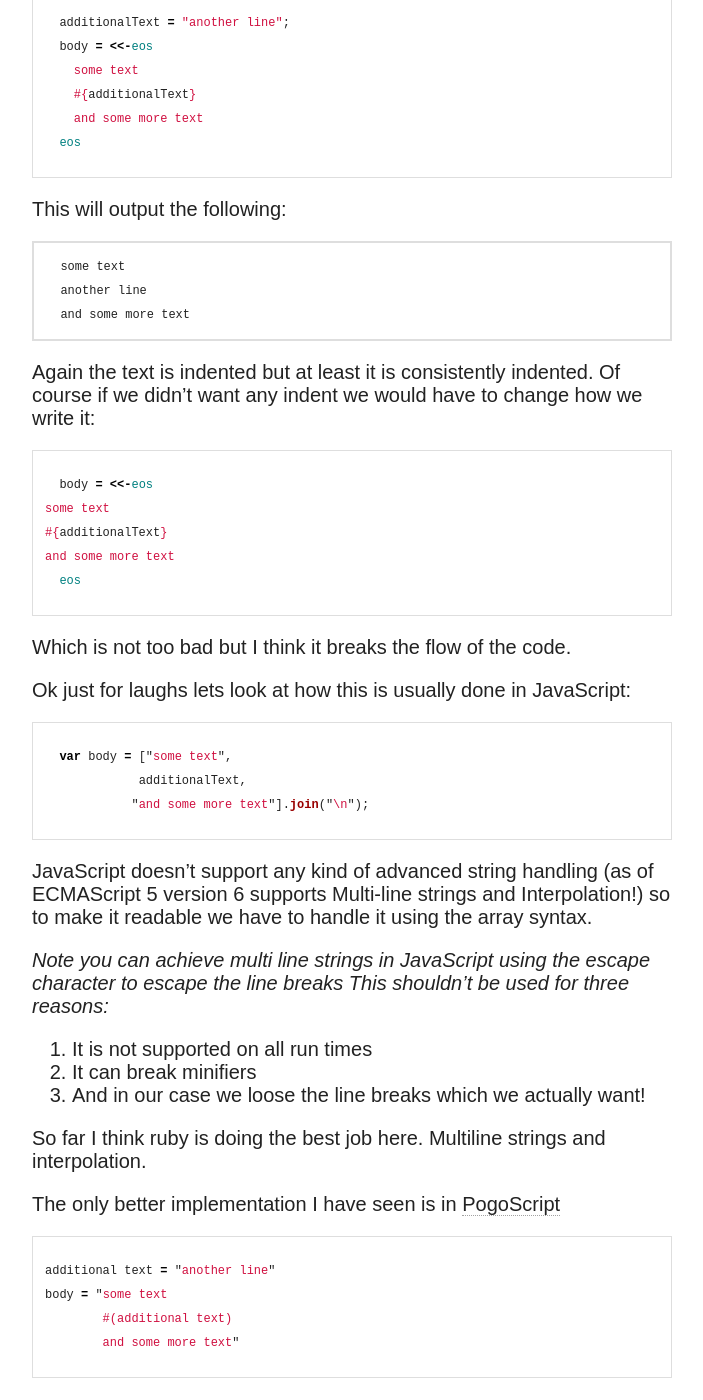
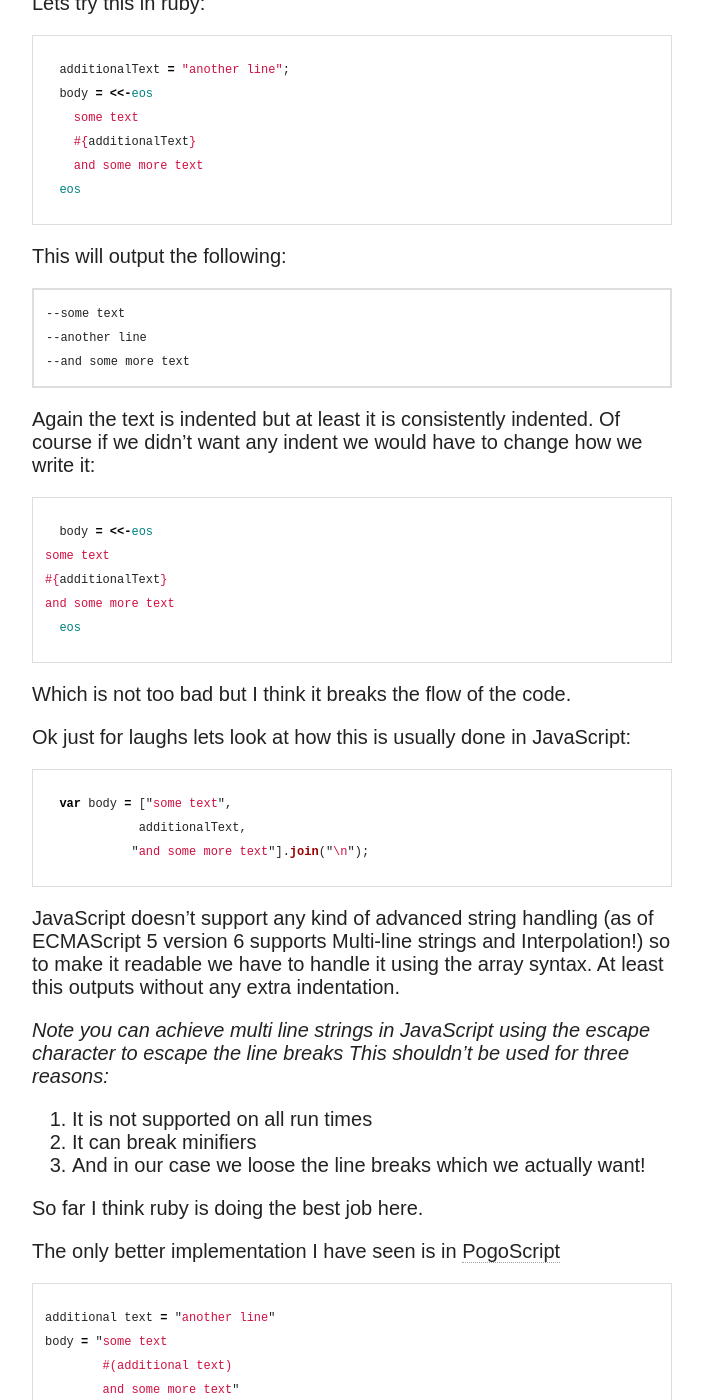
Before and after one commit to dereke/dereke.github.io, a Jekyll site: the page built from _posts/2014-01-10-multiline-text-and-string-interpolation.markdown, in a window 1280 px wide and 1400 px high, scrolled down 1280 px. Shown: the whole window, without its empty margins (308-1011 px from the left). Built offline with Jekyll 4.4.1, drawn with Linux system fonts in a browser that asks for light colours; nearby versions of some CDN libraries; some of the changed text lies outside the part shown.

Commit message:
fixed typo

```diff
--- a/_posts/2014-01-10-multiline-text-and-string-interpolation.markdown
+++ b/_posts/2014-01-10-multiline-text-and-string-interpolation.markdown
@@ -17,9 +17,11 @@ While perusing some c# today (not for pleasure I might add) I noticed some prett
 
 Not only is this syntax hard to read it also outputs the following:
 
+*I've replaced indentation with a `-` so you can actually see the indents*
+
     some text
-                    another line
-                    and some more text
+    ----------------another line
+    ----------------and some more text
 
 This could of course be rewritten to:
 
@@ -48,9 +50,9 @@ Lets try this in ruby:
 
 This will output the following:
 
-      some text
-      another line
-      and some more text
+    --some text
+    --another line
+    --and some more text
 
 Again the text is indented but at least it is consistently indented. Of course if we didn't want any indent we would have to change how we write it:
 
@@ -72,7 +74,7 @@ Ok just for laughs lets look at how this is usually done in JavaScript:
             "and some more text"].join("\n");
 {% endhighlight %}
 
-JavaScript doesn't support any kind of advanced string handling (as of ECMAScript 5 version 6 supports Multi-line strings and Interpolation!) so to make it readable we have to handle it using the array syntax.
+JavaScript doesn't support any kind of advanced string handling (as of ECMAScript 5 version 6 supports Multi-line strings and Interpolation!) so to make it readable we have to handle it using the array syntax. At least this outputs without any extra indentation.
 
 *Note you can achieve multi line strings in JavaScript using the escape character to escape the line breaks
  This shouldn't be used for three reasons:*
@@ -81,7 +83,7 @@ JavaScript doesn't support any kind of advanced string handling (as of ECMAScrip
  2. It can break minifiers
  3. And in our case we loose the line breaks which we actually want!
 
-So far I think ruby is doing the best job here. Multiline strings and interpolation.
+So far I think ruby is doing the best job here.
 
 The only better implementation I have seen is in [PogoScript](http://pogoscript.org)
 
```
